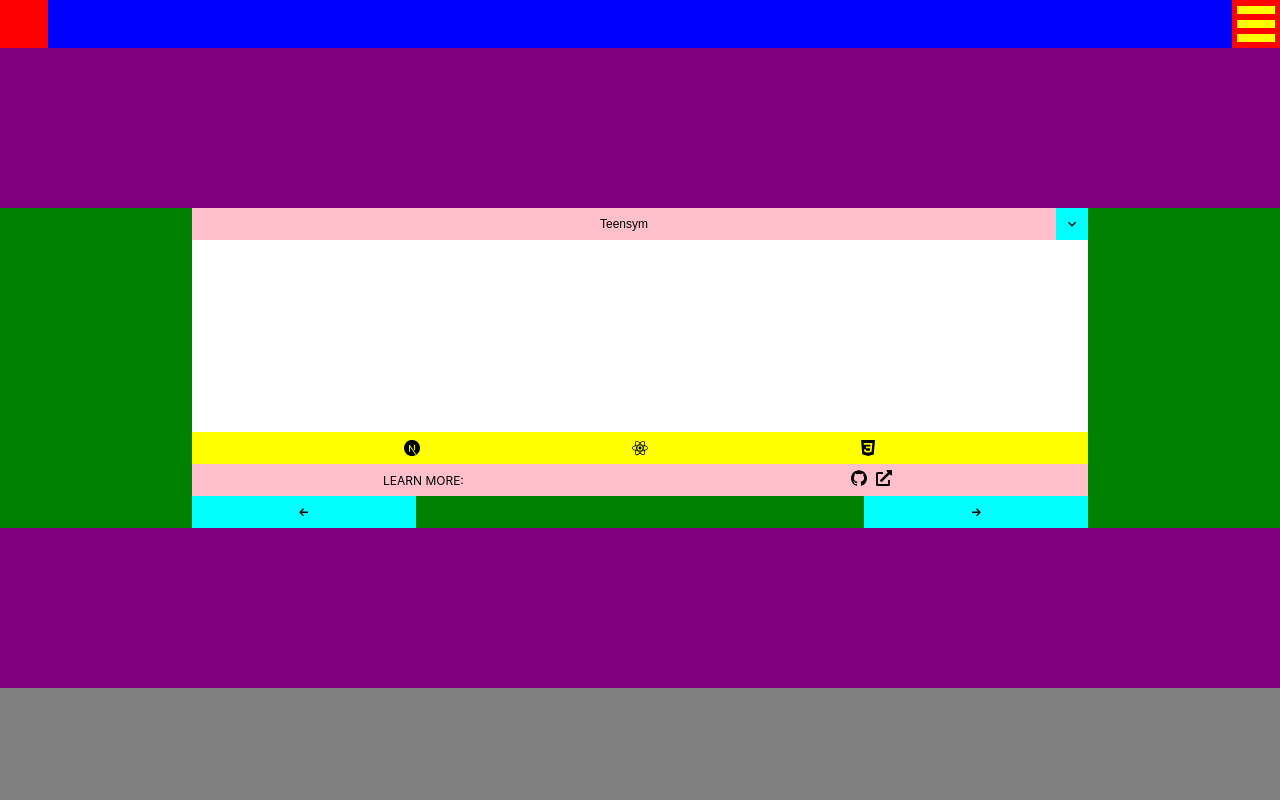
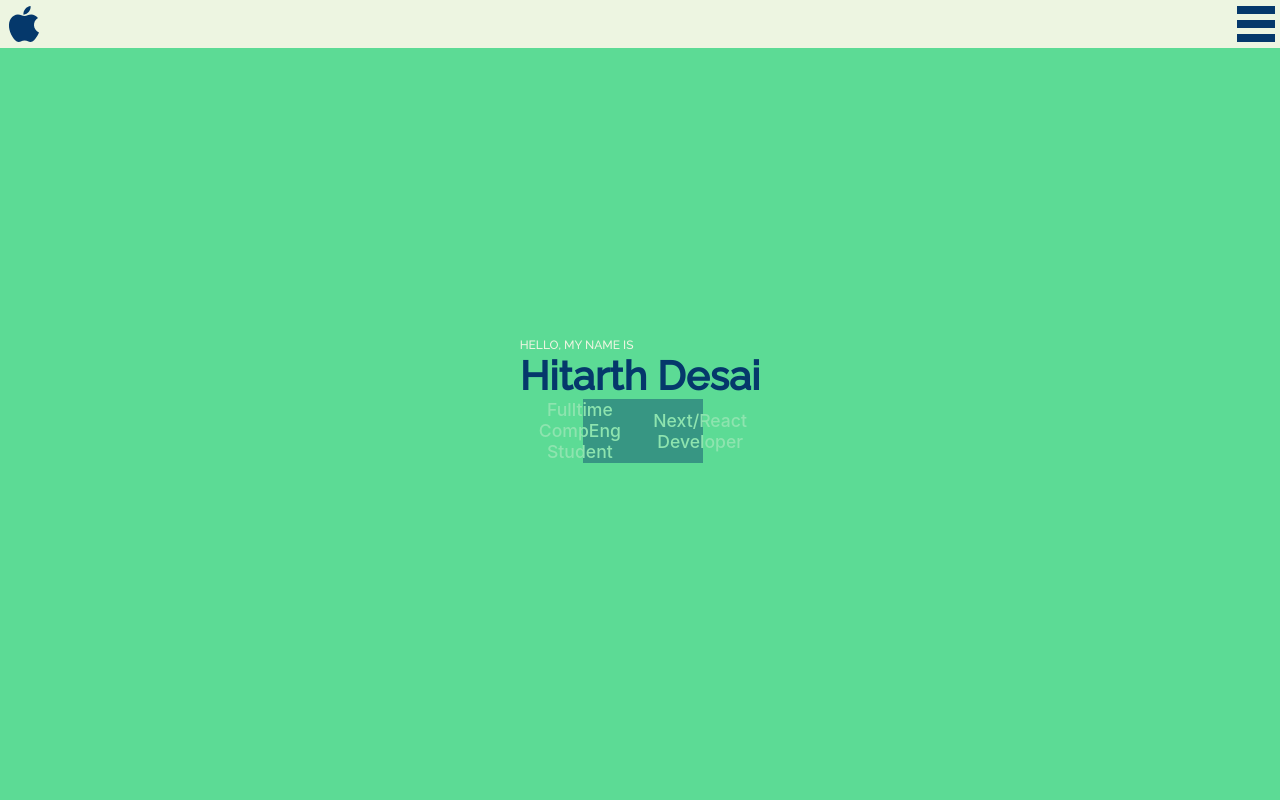
Before and after one commit to HittuDesai/personal-portfolio, a Next.js app: page / in a window 1280 px wide. Shown: the top 800 px of the page. Built offline with nearby package versions, Linux system fonts and the light colour scheme.

Commit message:
Changed the color scheme of the app

```diff
--- a/components/Header.js
+++ b/components/Header.js
@@ -1,3 +1,5 @@
+import { IoLogoApple } from 'react-icons/io'
+
 function Header () {
     const handleMouseOver = () => {
         var elem = document.getElementsByClassName("top")[0];
@@ -19,7 +21,7 @@ function Header () {
 
     return (
         <header>
-            <div id="logo"></div>
+            <div id="logo"><IoLogoApple color='#05386B' size="100%"/></div>
             <div id="hamburger">
                 <div className="hamburger-line top"></div>
                 <div className="hamburger-line mid"></div>
--- a/components/ProjectCard.js
+++ b/components/ProjectCard.js
@@ -53,8 +53,8 @@ function ProjectPage ({ project }) {
             <div className="projectLinks">
                 <div className="introLine">LEARN MORE: </div>
                 <div className="linksToProject">
-                    <div className="githubLink"><a><SiGithub /></a></div>
-                    <div className="websiteLink"><a><FaExternalLinkAlt /></a></div>
+                    <div className="githubLink"><a href={project["github"]} target="blank"><SiGithub className='black'/></a></div>
+                    <div className="websiteLink"><a target='blank' href={project["website"]}><FaExternalLinkAlt className='black'/></a></div>
                 </div>
             </div>
         </section>
--- a/data/projects.js
+++ b/data/projects.js
@@ -34,7 +34,7 @@ const projects = [
         "description": "this project is super cool and fun and you should check out the below given links to github and the hosted website",
         "techstack": [SiPhp, SiHtml5, SiCss3],
         "github": "https://github.com/HittuDesai/WeExalate",
-        "website": undefined,
+        "website": "https://weexalate.000webhostapp.com",
     },
     {
         "name": "RudraDevelopers",
--- a/pages/index.js
+++ b/pages/index.js
@@ -17,7 +17,7 @@ export default function Home() {
       <Header />
 
       {/* MAIN */}
-      {/* <HomePage /> */}
+      <HomePage />
       <ProjectPage />
       <ContactPage />
 
--- a/styles/globals.css
+++ b/styles/globals.css
@@ -1,3 +1,11 @@
+:root {
+  --blue: #05386B;
+  --green-dark: #379683;
+  --green-mid: #5CDB95;
+  --green-light: #8EE4AF;
+  --white: #EDF5E1;
+}
+
 * {
   padding: 0;
   margin: 0;
@@ -8,9 +16,7 @@
 
 div.main-bg {
   width: 100vw;
-  height: 100vh;
-  /* background: url(../img/bg.jpg) content-box; */
-  background: grey content-box;
+  min-height: 100vh;
   background-repeat: no-repeat;
   background-size: cover;
 
--- a/styles/header.css
+++ b/styles/header.css
@@ -7,7 +7,7 @@ header {
 
     width: 100%;
     height: 3rem;
-    background-color: blue;
+    background-color: var(--white);
 }
 
 #hamburger, #logo {
@@ -16,10 +16,10 @@ header {
     display: flex;
     flex-direction: column;
     align-items: center;
+    justify-content: center;
 
     height: 100%;
     aspect-ratio: 1;
-    background-color: red;
 }
 
 .hamburger-line {
@@ -27,7 +27,7 @@ header {
     height: 0.5rem;
 
     margin: 0.375rem 0;
-    background-color: yellow;
+    background-color: var(--blue);
 }
 
 .top {
@@ -107,7 +107,12 @@ nav ul {
 
     list-style: none;
 
-    background: purple;
+    background: var(--green-dark);
+}
+
+li:hover {
+    background-color: var(--green-light);
+    color: var(--blue);
 }
 
 nav li {
--- a/styles/homepage.css
+++ b/styles/homepage.css
@@ -9,7 +9,7 @@
     justify-content: center;
 
     height: 80vh;
-    background-color: yellow;
+    background-color: var(--green-mid);
 }
 
 .text {
@@ -21,12 +21,16 @@
     font-size: 0.75rem;
     font-weight: normal;
     text-transform: uppercase;
+
+    color: var(--white);
 }
 
 .name {
     font-family: 'Raleway', sans-serif;
     font-size: 2.5rem;
     font-weight: bolder;
+
+    color: var(--blue);
 }
 
 .about {
@@ -41,6 +45,8 @@
 }
 
 .dev, .study, .highlight {
+    color: var(--green-light);
+
     z-index: 2;
     display: flex;
     align-items: center;
@@ -54,10 +60,10 @@
 }
 
 .highlight {
-    background-color: green;
+    background-color: var(--green-dark);
     z-index: 1;
     position: absolute;
-    animation: moveHighlight 3s cubic-bezier(.5, 0, 1, 0) infinite;
+    animation: moveHighlight 3s cubic-bezier(0.5, 0, 0.5, 0) infinite;
 }
 
 @keyframes moveHighlight {
--- a/styles/projectcard.css
+++ b/styles/projectcard.css
@@ -26,7 +26,8 @@
 
     width: 100%;
     height: 100%;
-    background-color: pink;
+    background-color: var(--blue);
+    color: var(--white);
 
     font-family: sans-serif;
     font-size: 0.75rem;
@@ -39,7 +40,7 @@
 
     aspect-ratio: 1;
     height: 100%;
-    background-color: cyan;
+    background-color: var(--green-dark);
 }
 
 .expandArrowIcon {
@@ -54,14 +55,14 @@
     position: relative;
     width: 100%;
     height: 12rem;
-    background-color: blue;
 }
 
 .projectImage, .projectText {
     position: absolute;
     width: 100%;
     height: 100%;
-    background-color: white;
+    background-color: var(--green-light);
+    color: var(--blue);
 }
 
 .projectText {
@@ -69,7 +70,6 @@
     justify-content: center;
     align-items: center;
 
-    background-color: grey;
     padding: 2rem;
 
     height: 0%;
@@ -91,7 +91,8 @@
 
     width: 100%;
     height: 2rem;
-    background-color: yellow;
+    background-color: var(--blue);
+    color: var(--white);
 }
 
 .projectLinks {
@@ -101,7 +102,11 @@
 
     width: 100%;
     height: 2rem;
-    background-color: pink;
+    background-color: var(--green-dark);
+}
+
+.black {
+    color: black;
 }
 
 .introLine {
--- a/styles/projectspage.css
+++ b/styles/projectspage.css
@@ -6,7 +6,7 @@
     justify-content: center;
 
     height: 80vh;
-    background-color: purple;
+    background-color: var(--green-mid);
 }
 
 #carousel {
@@ -15,7 +15,6 @@
 
     width: 100%;
     height: 20rem;
-    background-color: green;
 }
 
 .projectCardArea {
@@ -43,7 +42,7 @@
 
     width: 25%;
     height: 2rem;
-    background-color: cyan;
+    background-color: var(--green-dark);
 
     cursor: pointer;
 }
```
